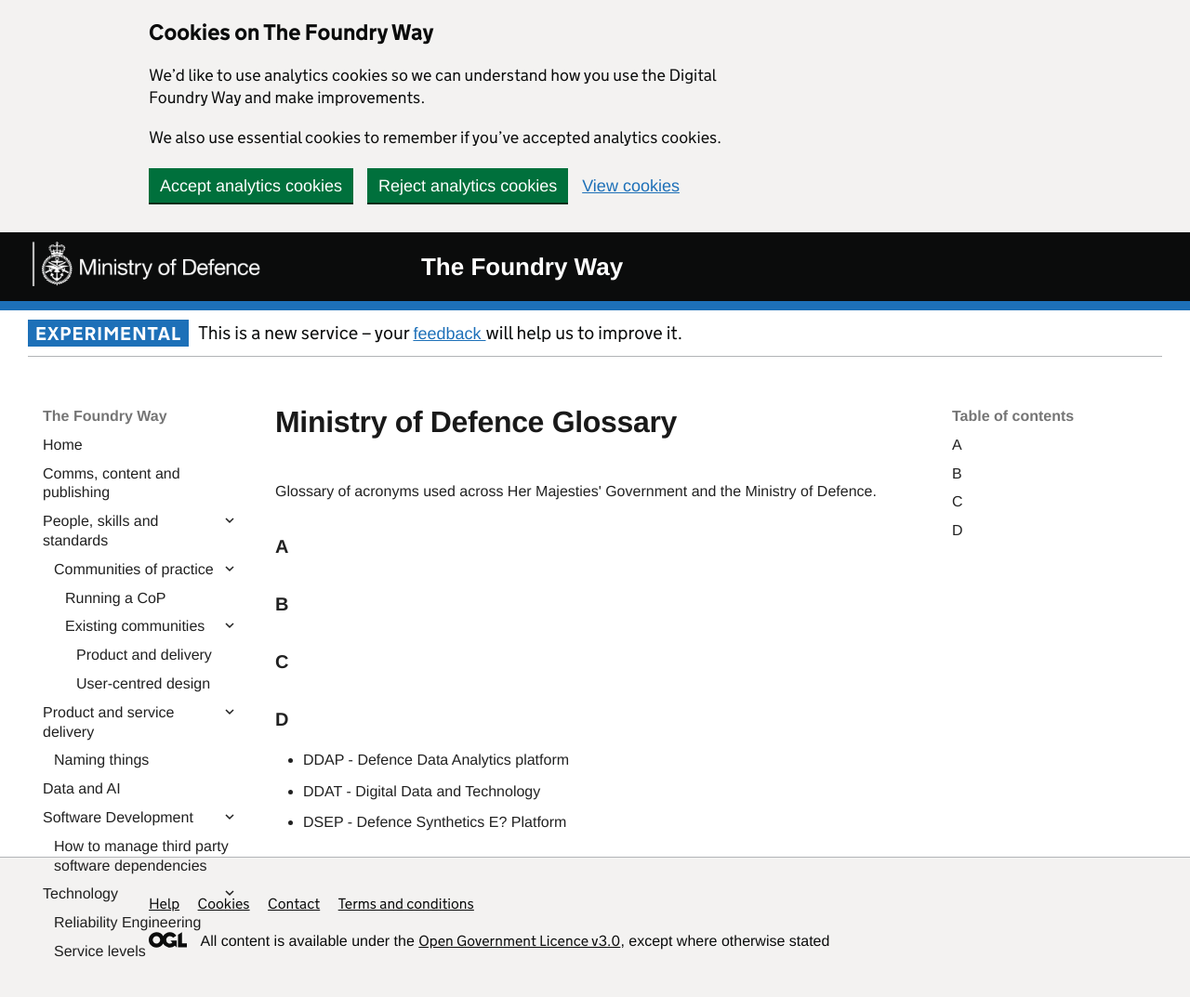
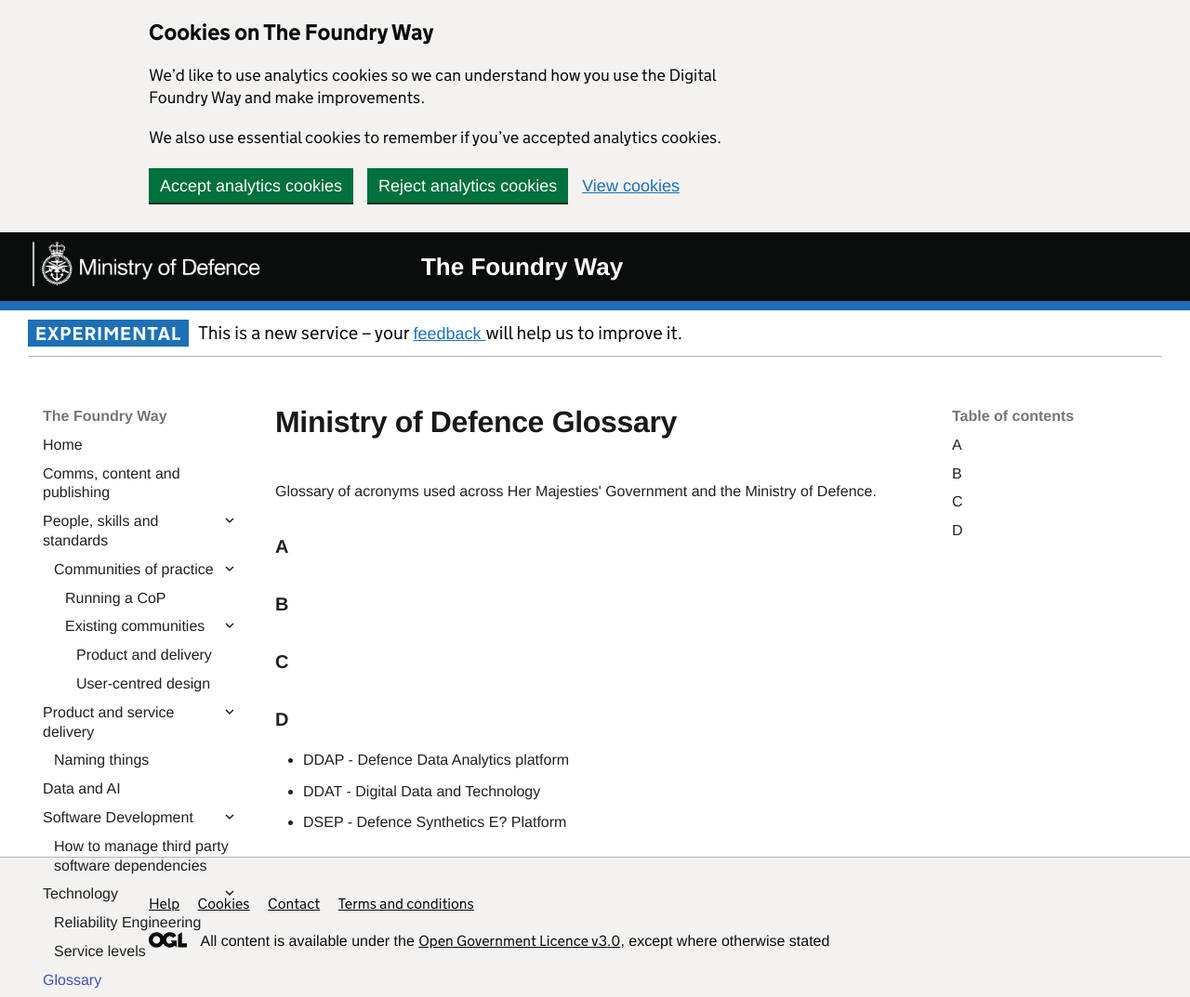
Before and after one commit to strudders-foundry/the-foundry-way, an MkDocs documentation site: the page built from docs/glossary/index.md, in a window 1280 px wide. Shown: the whole page at 93% size. Built offline with MkDocs 1.6.1 and Material for MkDocs 9.7.7, drawn with Linux system fonts in a browser that asks for light colours; comment, search, counter and statistics services are not loaded; some of the changed lines change nothing that is shown.

Commit message:
add glosssary

```diff
--- a/mkdocs.yml
+++ b/mkdocs.yml
@@ -59,3 +59,4 @@
     - "Home": "technology/index.md"
     - "Reliability Engineering": "technology/reliability-engineering/index.md"
     - "Service levels": "technology/reliability-engineering/service-levels.md"
+  - "Glossary": "glossary/index.md"
```
